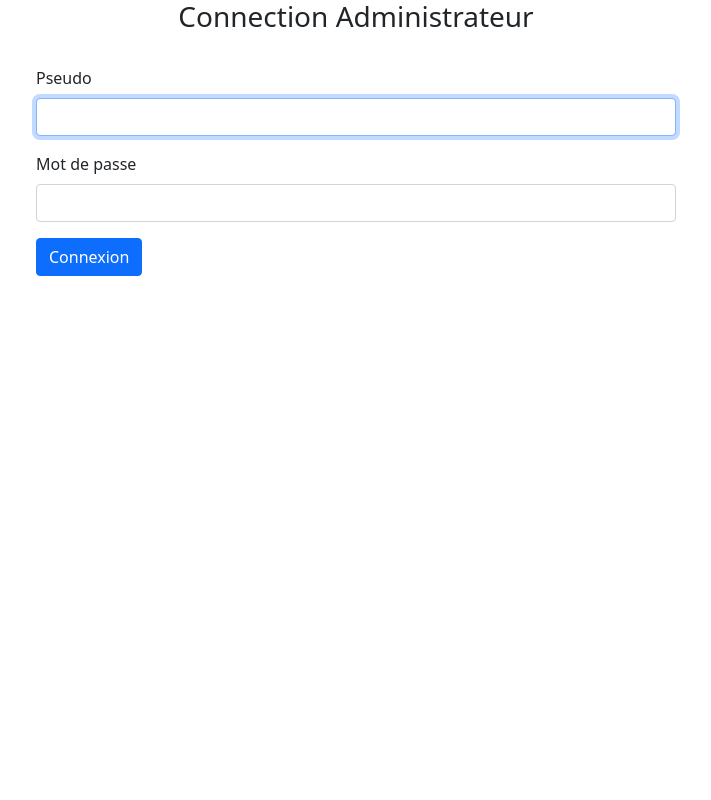
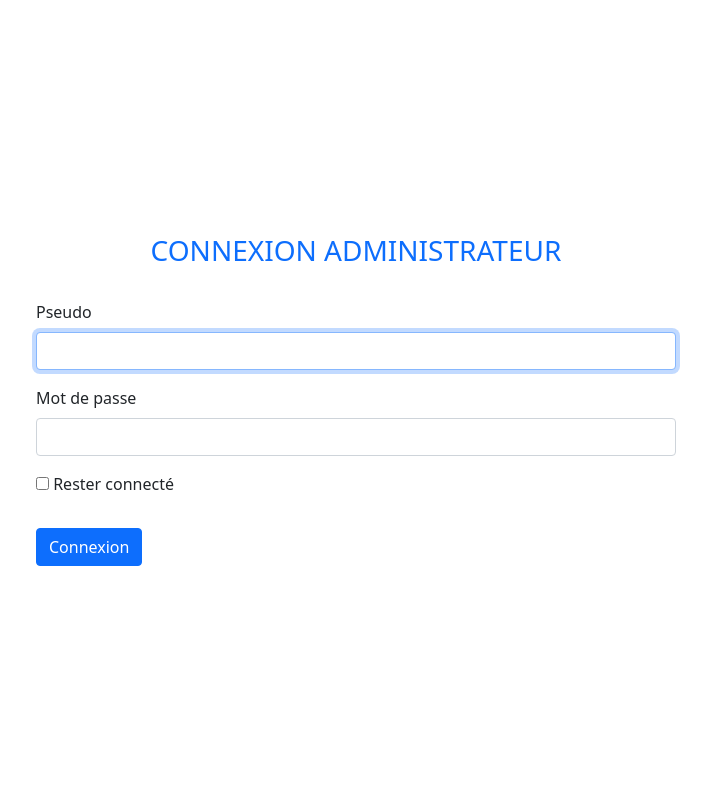
Before and after one commit to MehdiYansli/1-seriousGameIMTMinesAles, a Symfony app: template templates/security/login.html.twig in a window 1280 px wide. Shown: the whole page, without its empty margins (284-995 px from the left). Run offline with Twig, Linux system fonts and the light colour scheme; the template is opened without the code that fills it, so the values that code supplies are empty; some libraries are stand-ins or nearby versions.

Commit message:
ajout de l'option remember me dans le login administrateur et mise en forme

```diff
--- a/templates/security/login.html.twig
+++ b/templates/security/login.html.twig
@@ -3,7 +3,7 @@
 {% block title %}Log in!{% endblock %}
 
 {% block body %}
-<form method="post">
+<form method="post" class="vh-100 d-flex flex-column justify-content-center">
     {% if error %}
         <div class="alert alert-danger">{{ error.messageKey|trans(error.messageData, 'security') }}</div>
     {% endif %}
@@ -13,8 +13,8 @@
             You are logged in as {{ app.user.userIdentifier }}, <a href="{{ path('app_logout') }}">Logout</a>
         </div>
     {% endif %}
-    <div class="w-50 m-auto">
-        <h1 class="h3 mb-3 font-weight-normal text-center">Connection Administrateur</h1>
+    <div class="w-50 m-auto ">
+        <h1 class="h3 mb-3 font-weight-normal text-center text-primary">CONNEXION ADMINISTRATEUR</h1>
         <label for="inputUsername" class="form-label mt-3">Pseudo</label>
         <input type="text" value="{{ last_username }}" name="username" id="inputUsername" class="form-control" autocomplete="username" required autofocus>
         <label for="inputPassword" class="form-label mt-3">Mot de passe</label>
@@ -22,11 +22,10 @@
         <input type="hidden" name="_csrf_token"
             value="{{ csrf_token('authenticate') }}">
 
-        {# <div class="checkbox mb-3">
+        <div class="checkbox mb-3 mt-3">
             <label>
-                <input type="checkbox" name="_remember_me"> Remember me
-            </label>
-        </div> #}
+                <input type="checkbox" name="_remember_me"> Rester connecté</label>
+        </div>
 
         <button class="btn btn-primary mt-3" type="submit">
             Connexion
```
Also changed, not shown: src/Security/AppAuthenticator.php (+11 -7 lines), 1 other file.
